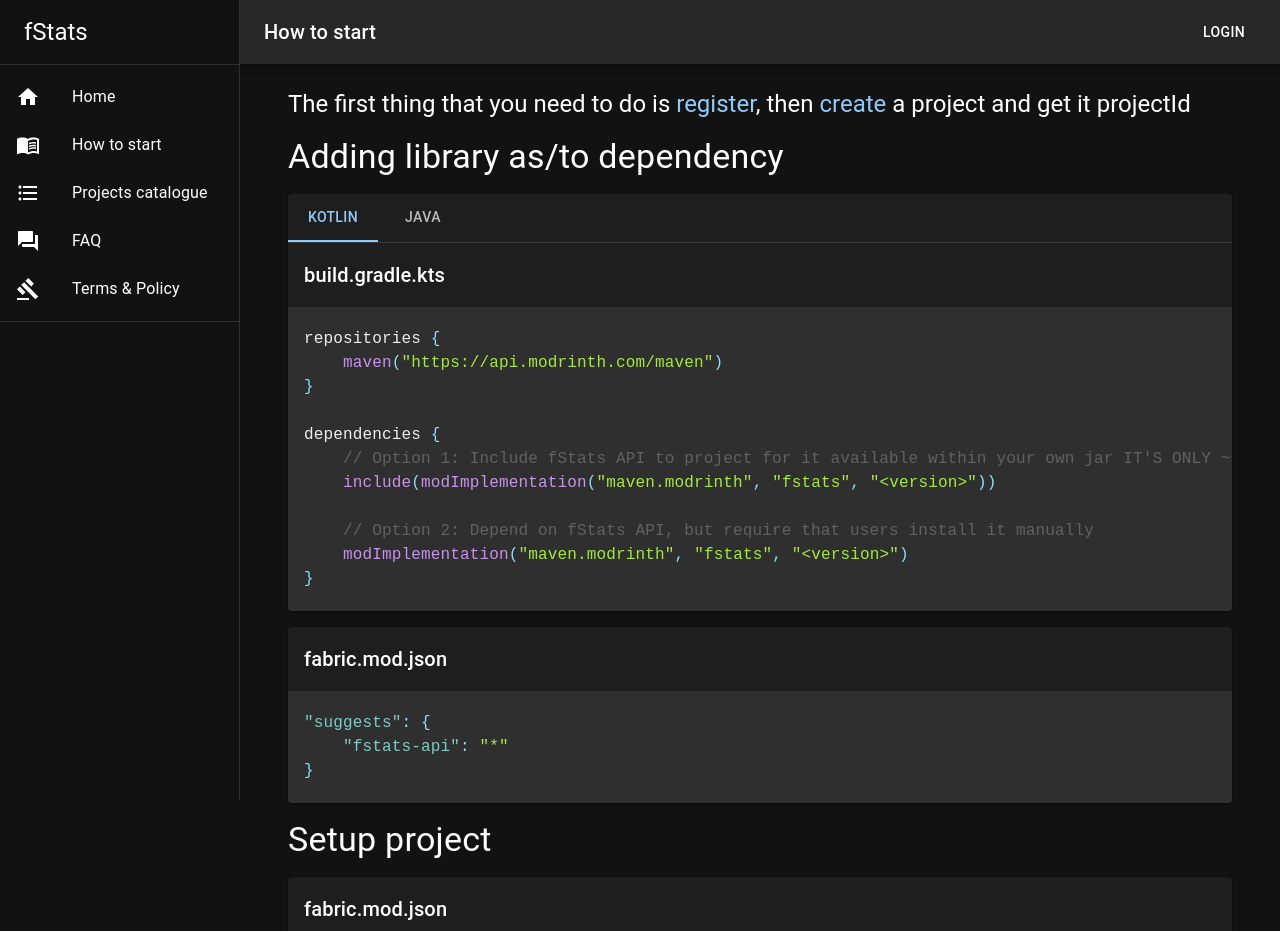
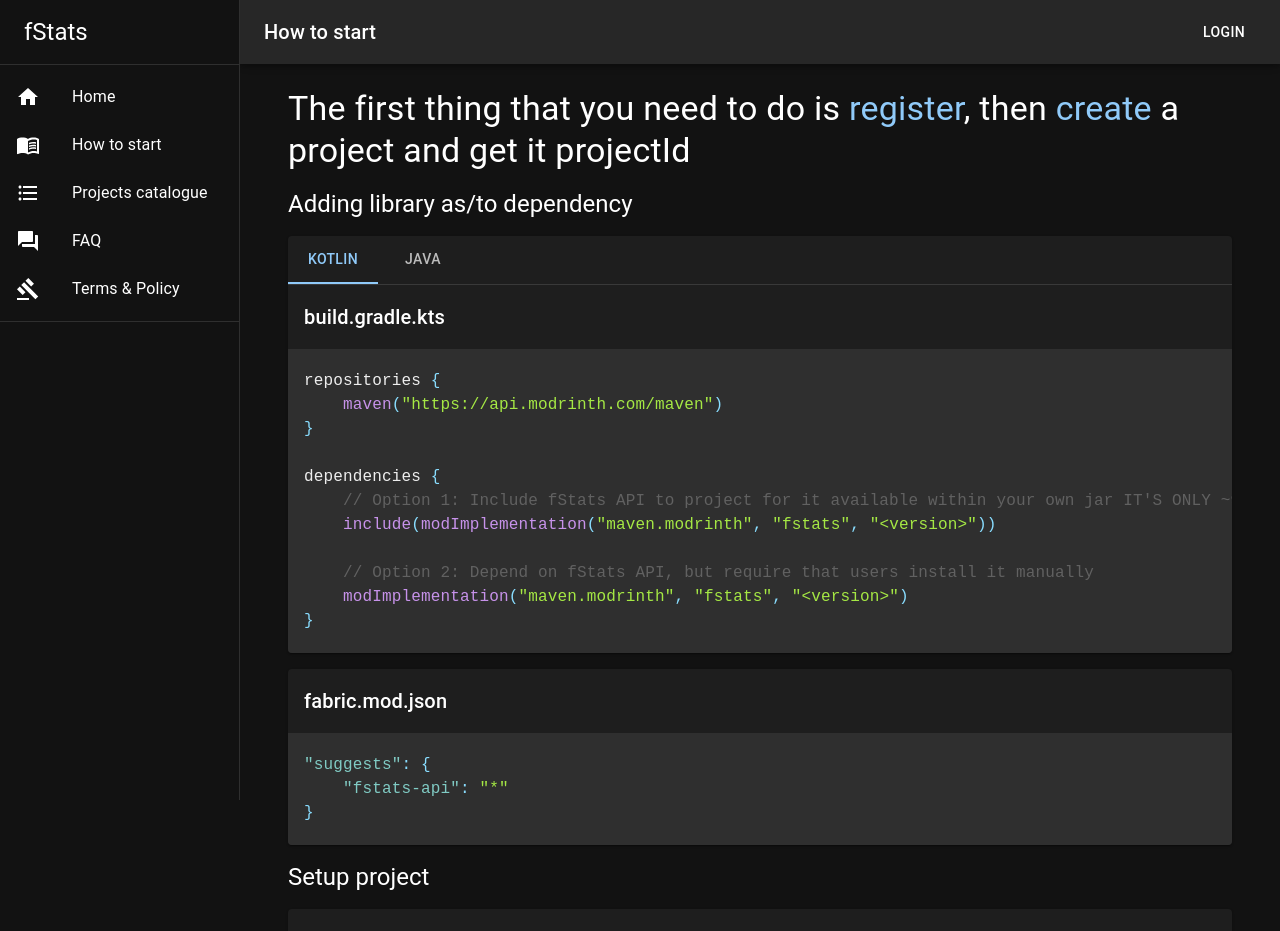
Before and after one commit to fStats/fstats-frontend, a React (Create React App) app: page /how-to-start in a window 1280 px wide. Shown: the top 931 px of the page. Built offline with nearby package versions, Linux system fonts and the light colour scheme; what chartjs-plugin-datalabels, chartjs-plugin-zoom would draw is missing.

Commit message:
Fixed wrong text sizes

```diff
--- a/src/pages/howtostart/HowToStartPage.tsx
+++ b/src/pages/howtostart/HowToStartPage.tsx
@@ -14,13 +14,13 @@
 
     return (
         <Stack spacing={2}>
-            <Typography variant="h5">
+            <Typography variant="h4">
                 The first thing that you need to do is <MUILink component={Link} underline="none"
                                                                 to="/register">register</MUILink>,
                 then <MUILink component={Link} underline="none" to="/create">create</MUILink> a project and get it
                 projectId
             </Typography>
-            <Typography variant="h4">Adding library as/to dependency</Typography>
+            <Typography variant="h5">Adding library as/to dependency</Typography>
             <Card>
                 <Box sx={{borderBottom: 1, borderColor: 'divider'}}>
                     <Tabs value={page} onChange={(_, newPage) => setPage(newPage)}>
@@ -39,7 +39,6 @@
                         {javaGradleCode}
                     </SyntaxHighlighter>
                 </> : null}
-
             </Card>
             <Card>
                 <Typography variant="h6" padding={2}>fabric.mod.json</Typography>
@@ -47,9 +46,7 @@
                     {fabricJsonSuggests}
                 </SyntaxHighlighter>
             </Card>
-
-            <Typography variant="h4">Setup project</Typography>
-
+            <Typography variant="h5">Setup project</Typography>
             <Card>
                 <Typography variant="h6" padding={2}>fabric.mod.json</Typography>
                 <SyntaxHighlighter customStyle={{margin: 0}} language="json" style={materialDark}>
```
